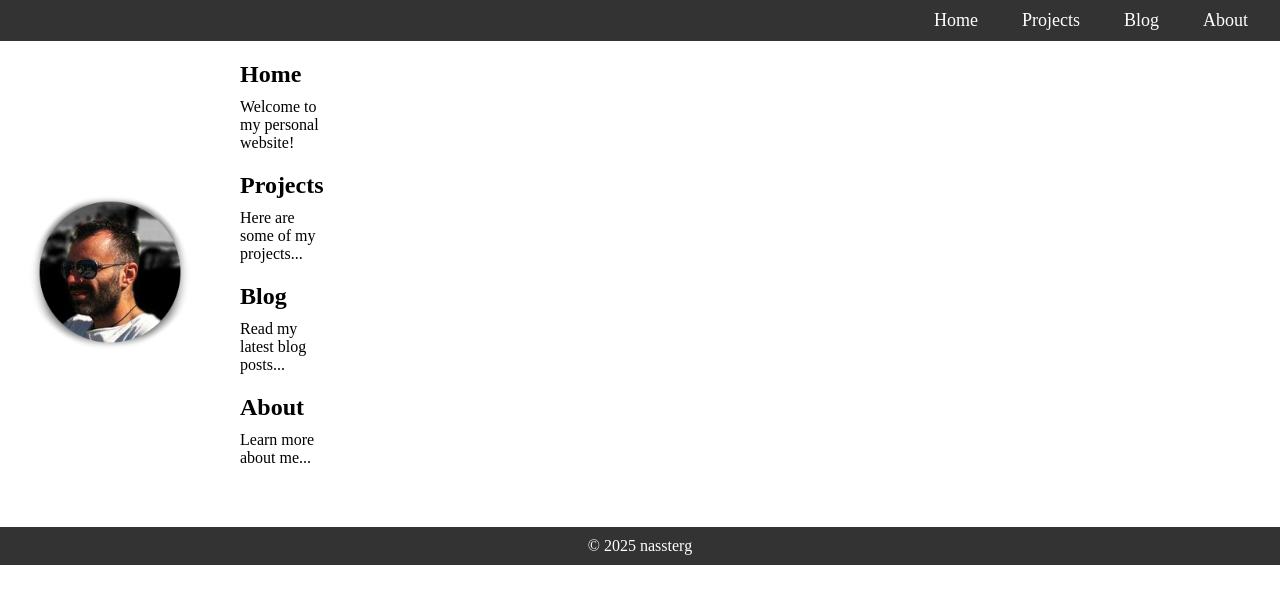
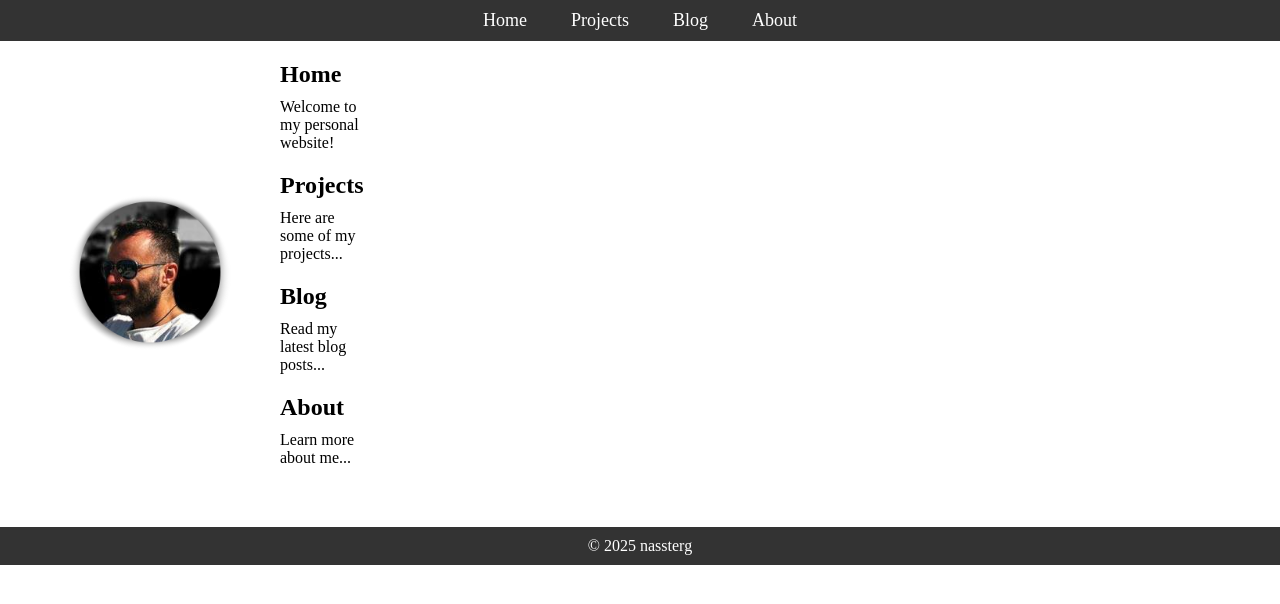
Before and after one commit to nassterg/nassterg.github.io, a Jekyll site: the page built from README.md, in a window 1280 px wide. Shown: the top 604 px of the page. Built offline with Jekyll 4.4.1, drawn with Linux system fonts in a browser that asks for light colours; our own code applies the rules of GitHub Pages for plain Markdown files.

Commit message:
Update style.css

```diff
--- a/assets/css/style.css
+++ b/assets/css/style.css
@@ -5,13 +5,14 @@
     box-sizing: border-box;
 }
 
-/* Style the navigation bar */
+/* Style the navigation bar (center the menu) */
 .navbar {
     display: flex;
-    justify-content: flex-end; /* Move the menu to the right */
+    justify-content: center; /* Center the menu */
     background: #333;
     padding: 10px 20px;
     color: white;
+    width: 100%; /* Ensure it spans the full width */
 }
 
 .menu ul {
@@ -36,18 +37,23 @@
     border-radius: 5px;
 }
 
-/* Main content styling: Grid with two columns */
+/* Center the main content (2-column layout) */
 .content {
     display: grid;
     grid-template-columns: 1fr 3fr; /* Left column (logo), right column (text) */
     gap: 20px;
     padding: 20px;
+    justify-items: center; /* Center the grid items (content) horizontally */
+    max-width: 1200px; /* Limit the max width of the content */
+    margin: 0 auto; /* Center the content block horizontally */
 }
 
+/* Main container for the two-column layout */
 .main-container {
     display: grid;
     grid-template-columns: 1fr 3fr; /* Split content into two columns */
     gap: 20px;
+    width: 100%; /* Ensure full width */
 }
 
 /* Left column styling (logo) */
```
